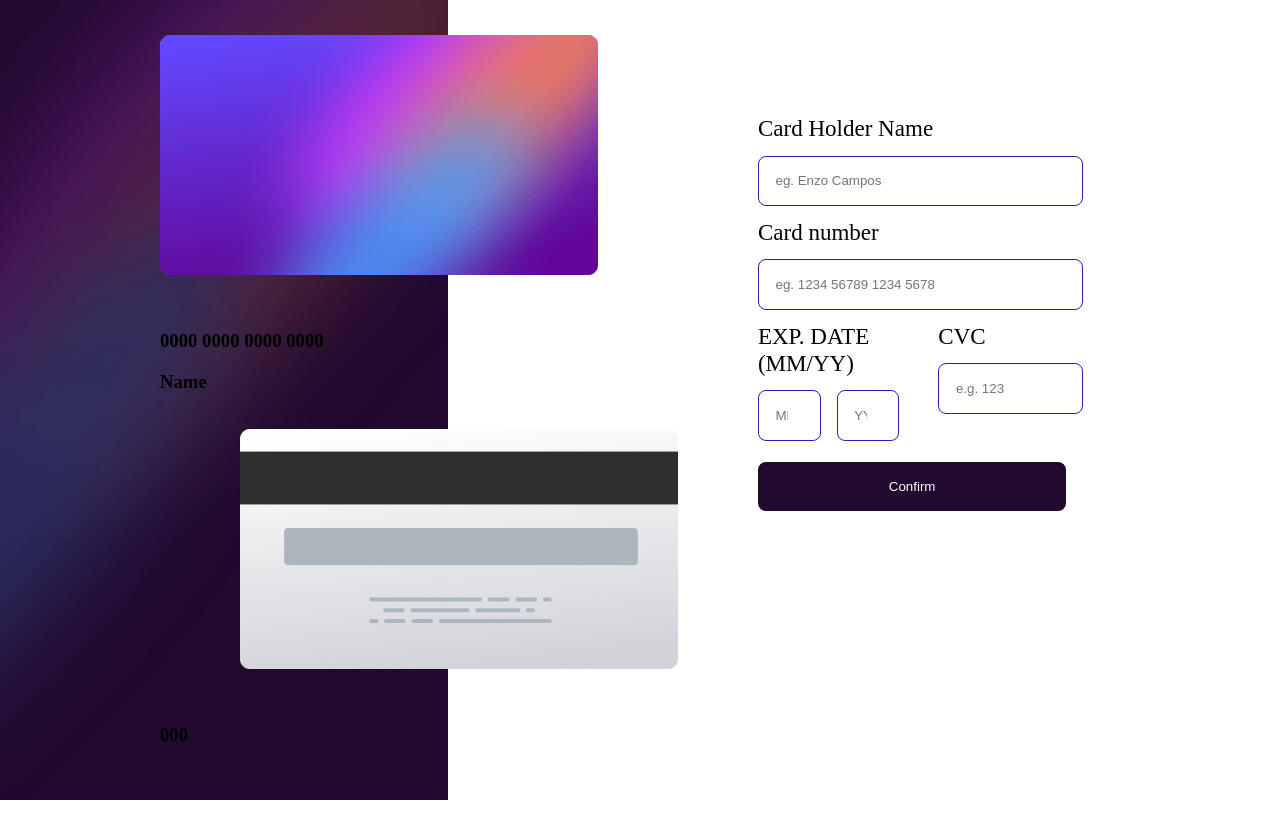
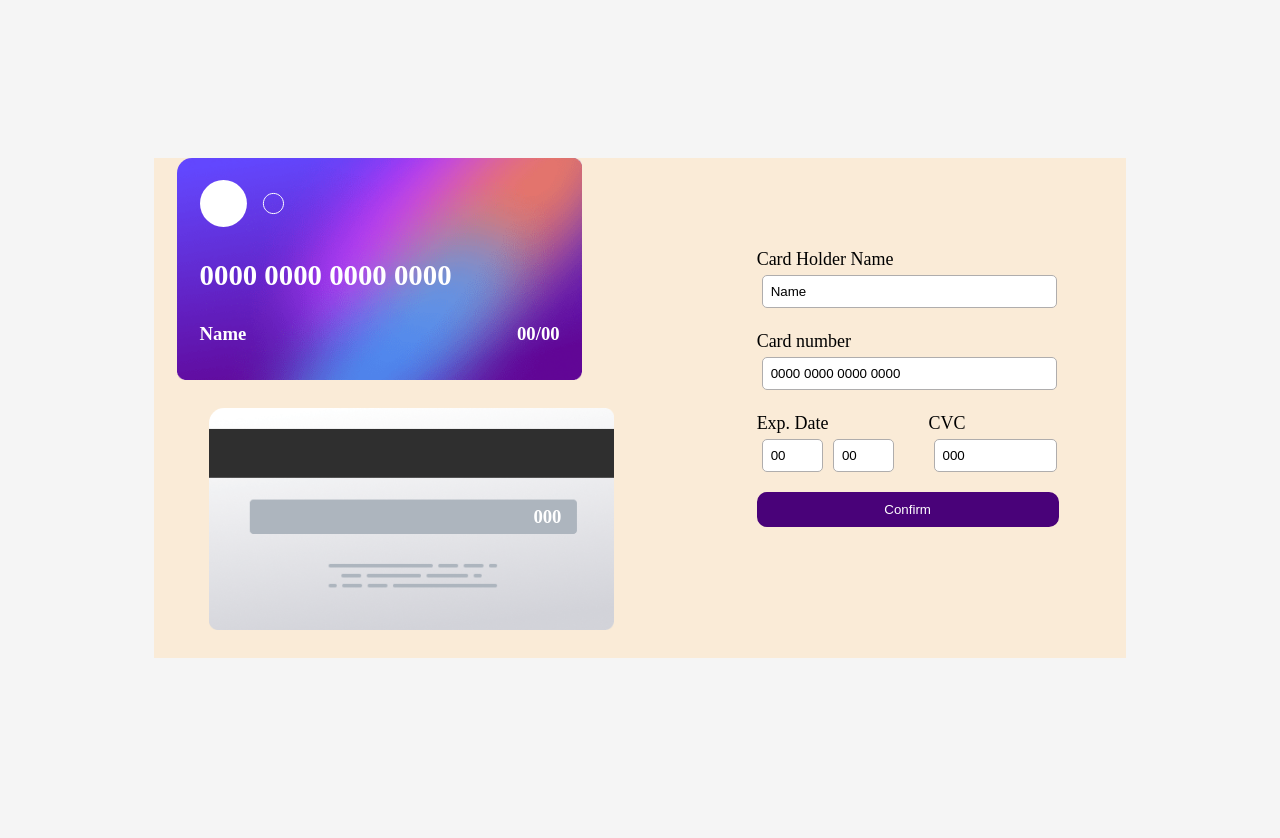
Before and after one commit to EnzCampos/Interactive-card-details-form, a React (Create React App) app: page / in a window 1280 px wide. Shown: the top 838 px of the page. After the commit the page ends 816 px from the top, so only its background shows below. Built offline with nearby package versions, Linux system fonts and the light colour scheme.

Commit message:
Remade Styling Reponsiveness & Added Input handler

```diff
--- a/src/App.js
+++ b/src/App.js
@@ -1,3 +1,4 @@
+import { ReactComponent as CardLogo } from "./card-logo.svg"
 import React from 'react'
 
 function App() {
@@ -9,43 +10,56 @@ function App() {
     cardCvc: '000',
   })
 
+  function handleChange(event) {
+    setCardInfo(prevValue => ({
+      ...prevValue,
+      [event.target.name]: event.target.value
+    }))
+  }
+
   return (
     <div className="main-content">
       <div className='cards'>
-        <img src={require('./bg-card-front.png')} alt='card front' className="card front"/>
-        <h3 className="card-number">{cardInfo.cardNumber}</h3>
-        <h3 className="card-owner">{cardInfo.cardHolder}</h3>
-        <br/>
-        <img src={require('./bg-card-back.png')} alt='card front' className="card back"/>
-        <h3 className="card-cvc ">{cardInfo.cardCvc}</h3>
+        <div className='card front'>
+          <CardLogo className="card-logo"/>
+          <h3 className="card-number">{cardInfo.cardNumber}</h3>
+          <div className='flex'>
+            <h3 className="card-owner">{cardInfo.cardHolder}</h3>
+            <h3 className='exp-date'>{cardInfo.cardExpDateMM}/{cardInfo.cardExpDateYY}</h3>
+          </div>
+          <br/>
+        </div>
+        <div className='card back'>
+          <h3 className="cvc ">{cardInfo.cardCvc}</h3>
+        </div>
       </div>
       <div className="form-div">
         <form className="form center">
           <label>
             Card Holder Name
             <br/>
-            <input type="string" placeholder='eg. Enzo Campos' name='cardHolder'></input>
+            <input type="string" placeholder='eg. Enzo Campos' name='cardHolder' value={cardInfo.cardHolder} onChange={handleChange}></input>
           </label>
           <br/>
           <label>
             Card number
             <br/>
-            <input type="string" placeholder='eg. 1234 56789 1234 5678' name='cardNumber'></input>
+            <input type="string" placeholder='eg. 1234 56789 1234 5678' name='cardNumber' value={cardInfo.cardNumber} onChange={handleChange}></input>
           </label>
           <br/>
           <div className='card-date-cvc'>
-            <label>
-              EXP. DATE (MM/YY)
+            <label className='exp-date'>
+              Exp. Date
               <br/>
-              <div className='exp-date'>
-                <input type="number" placeholder='MM' name='cardExpDateMM' min='01' max='12' className="card-date"></input>
-                <input type="number" placeholder='YY' name='cardExpDateYY' min='2022' className="card-date yy"></input>
+              <div>
+                <input type="number" placeholder='MM' name='cardExpDateMM' min='01' max='12' className="card-date mm" value={cardInfo.cardExpDateMM} onChange={handleChange}></input>
+                <input type="number" placeholder='YY' name='cardExpDateYY' min='2022' className="card-date yy" value={cardInfo.cardExpDateYY} onChange={handleChange}></input>
               </div>
             </label>
-            <label className='cvc'>
+            <label className='cvc-label'>
               CVC
               <br/>
-              <input type="number" placeholder='e.g. 123' name='cardCvc' min='0' className='card-cvc'></input>
+              <input type="number" placeholder='e.g. 123' name='cardCvc' min='0' className='card-cvc' value={cardInfo.cardCvc} onChange={handleChange}></input>
             </label>
           </div>
           <label>
--- a/src/index.css
+++ b/src/index.css
@@ -1,80 +1,115 @@
 body {
-  margin: 0px;
-  background-image: url('./bg-main-desktop.png');
-  background-position: left;
-  background-size: 35vw 100vh;
-  background-repeat: no-repeat;
+  background-color: whitesmoke;
   display: flex;
+  justify-content: center;
   align-items: center;
-  justify-content: center;
   height: 100vh;
 }
 
 .main-content {
   display: grid;
+  background-color: antiquewhite;
   grid-template-columns: 1fr 1fr;
-  margin: 10em;
+  grid-gap: 5%;
+}
+
+.card {
+  margin-left: 5%;
+  width: 450px;
+  height: 250px;
+  border-radius: 15px;
+  min-width: 300px;
+  min-height: 250px;
+  color: white;
+  display: flex;
+  flex-direction: column;
+  justify-content: center;
+}
+
+.front {
+  background-image: url('bg-card-front.png');
+  background-size: 90%;
+  background-repeat: no-repeat;
+}
+
+.back{
+  margin-left: 12%;
+  background-image: url('bg-card-back.png');
+  background-size: 90%;
+  background-repeat: no-repeat;
 }
 
 .form {
-  grid-column: 2;
-  margin-top: 5em;
-  max-width: 80%;
-  max-height: 80%;
-}
-
-label {
-  font-size: 1.8vw;
+  margin: 20%;
+  display: flex;
+  flex-direction: column;
+  justify-content: center;
+  height: 55%;
 }
 
 input {
-  margin-top: 1em;
-  margin-bottom: 1em;
+  margin: 5px;
+  padding: 8px;
   width: 100%;
-  border-radius: 8px;
-  padding: 1.3vw;
-  border: 1.5px solid rgb(54, 24, 185);
-}
-
-.card {
-  margin-right: 5em;
-  margin-bottom: 2em;
-  max-width: 50vw;
-  max-height: 30vh;
-}
-
-.back {
-  margin-left: 5em;
-}
-
-.exp-date {
-  display: flex;
-  margin-right: 1em;
+  border-radius: 5px;
+  border: 1.5px solid rgb(175, 173, 173);
 }
 
 .card-date-cvc {
   display: flex;
-  max-width: 100%;
-  max-height: 100%;
 }
 
-.card-date {
-  width: 20%;
-  margin-right: 1.2em;
-}
-
-.card-cvc {
-  width: 100%;
-  grid-column: 3;
+label {
+  font-size: 18px;
 }
 
 
+
+.mm {
+  width: 30%;
+  padding: 8px;
+}
+
+.yy {
+  width: 30%;
+  padding: 8px;
+}
+
 .confirm {
-  margin-top: 0.5rem;
-  background-color: hsl(278, 68%, 11%);
-  width: 106.5%;
-  border: 2px solid hsl(278, 68%, 11%);
-  border-radius: 8px;
-  padding: 15px;
+  width: 109%;
+  padding: 8px;
+  background-color: rgb(73, 2, 121);
   color: white;
+  border: 2px solid rgb(73, 2, 121);
+  border-radius: 10px;
+  margin-top: 15px;
 }
+
+.flex {
+  display: flex;
+  justify-content: space-between;
+}
+
+h3 {
+  margin: 5%;
+  margin-top: 2%;
+}
+
+.exp-date {
+  padding-right: 10%;
+}
+
+.card-number {
+  margin-top: 7%;
+  width: 100%;
+  font-size: 180%;
+}
+
+.cvc {
+  margin-top: -2%;
+  margin-left: 72%;
+}
+
+.card-logo {
+  margin-left: 5%;
+}
```
